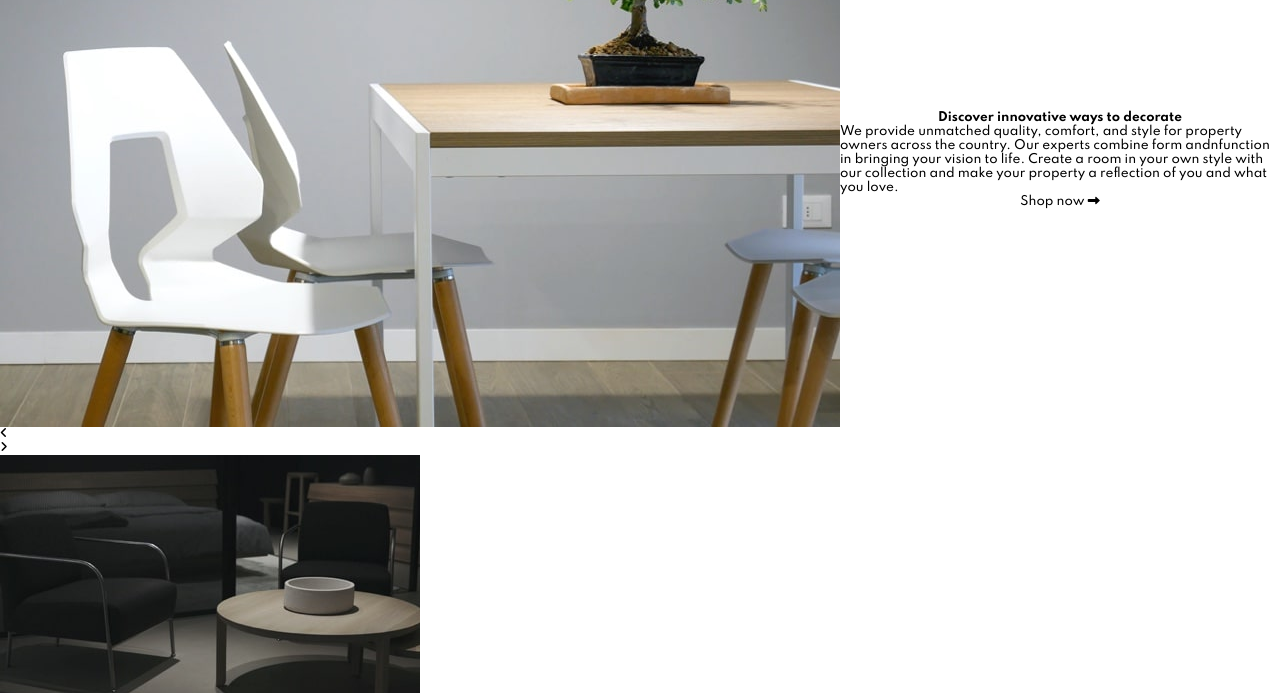
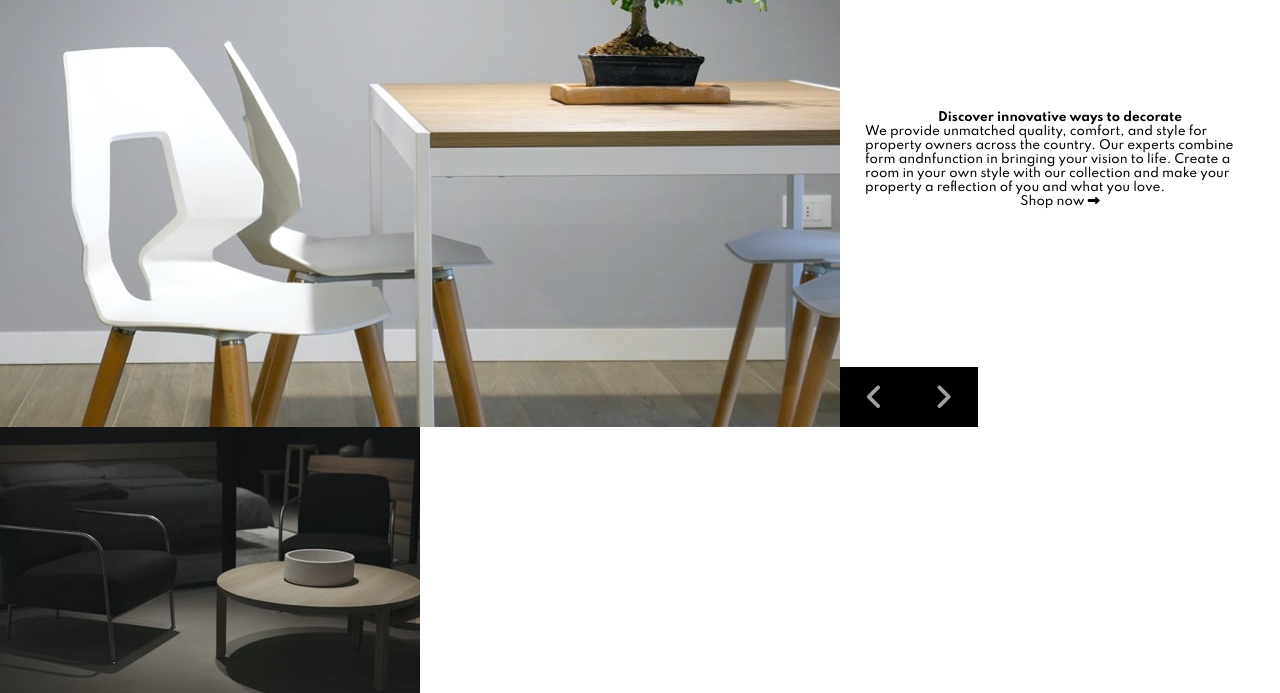
Before and after one commit to JeremyBRD/room-homepage, a plain HTML site: page index.html in a window 1280 px wide. Shown: the part 107-800 px from the top of the page. Drawn offline with Linux system fonts and the light colour scheme.

Commit message:
carousel structuration

```diff
--- a/assets/style/style.css
+++ b/assets/style/style.css
@@ -66,11 +66,16 @@
 
 /* CAROUSEL */
 
+.carousel-container {
+  position: relative;
+  display: flex;
+  flex-direction: column;
+}
+
 .carousel {
   display: flex;
   flex-direction: row;
   overflow: hidden;
-  position: relative;
 }
 
 .carousel-element {
@@ -84,4 +89,26 @@
   flex-direction: column;
   align-items: center;
   justify-content: center;
+  padding: 0 25px;
 }
+
+/* BTN CAROUSEL */
+
+.nav-carousel-btn {
+  position: absolute;
+  top: 474px;
+  left: 840px;
+  display: flex;
+  flex-direction: row;
+}
+
+.carousel-btn {
+  color: var(--dark-gray);
+  background-color: var(--black);
+  padding: 15px 25px;
+  font-size: 30px;
+}
+
+.carousel-btn:hover {
+  background-color: var(--very-dark-gray);
+}
--- a/index.html
+++ b/index.html
@@ -25,7 +25,7 @@
   </div>
 
   <!-- >>>>>>CAROUSEL<<<<<< -->
-
+  <div class="carousel-container">
     <div class="carousel">
       <div class="carousel-element">
         <img src="./assets/images/desktop-image-hero-1.jpg" alt="chair image">
@@ -71,11 +71,8 @@
       </div>
     </div>
     <div class="nav-carousel-btn">
-    <div>
-      <i class="fas fa-angle-left"></i>
-    </div>
-    <div>
-      <i class="fas fa-angle-right"></i>
+      <i class="fas fa-angle-left carousel-btn"></i>
+      <i class="fas fa-angle-right carousel-btn"></i>
     </div>
   </div>
   <!-- >>>>>>>ABOUT<<<<<<<< -->
```
Lines whose indentation alone changed are shown as unchanged.
